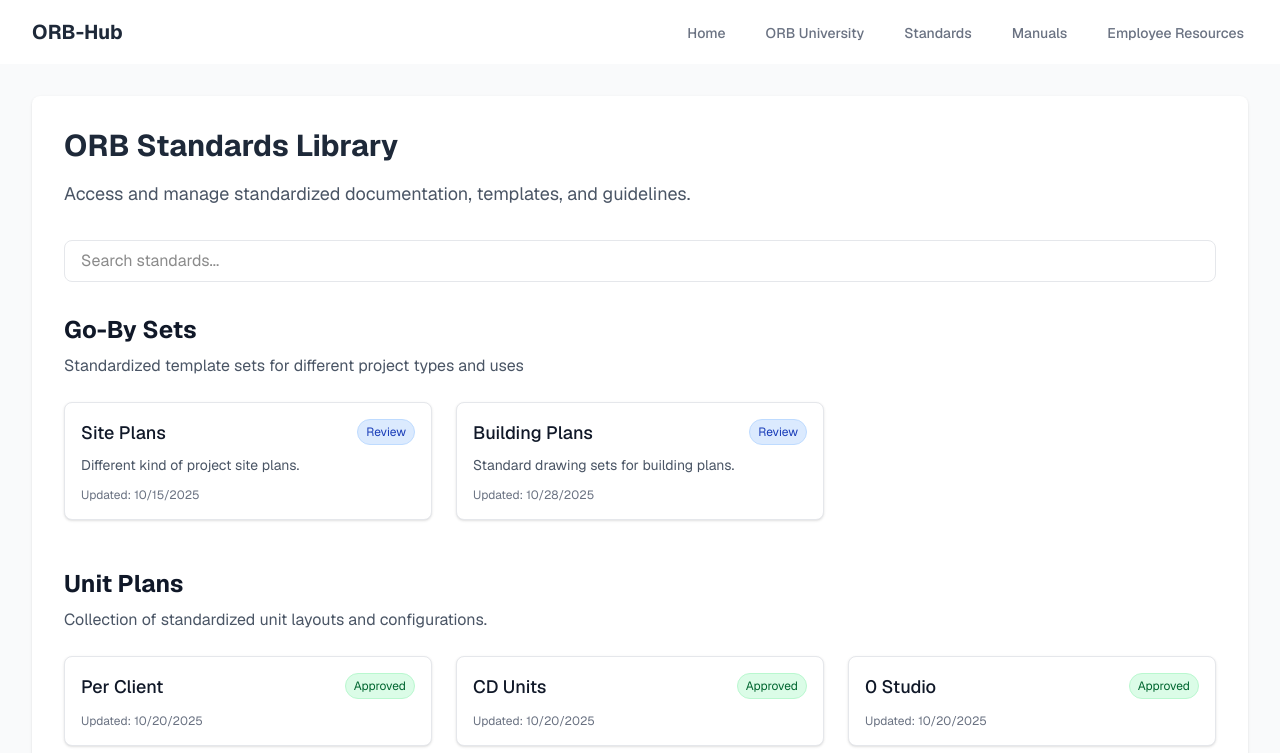
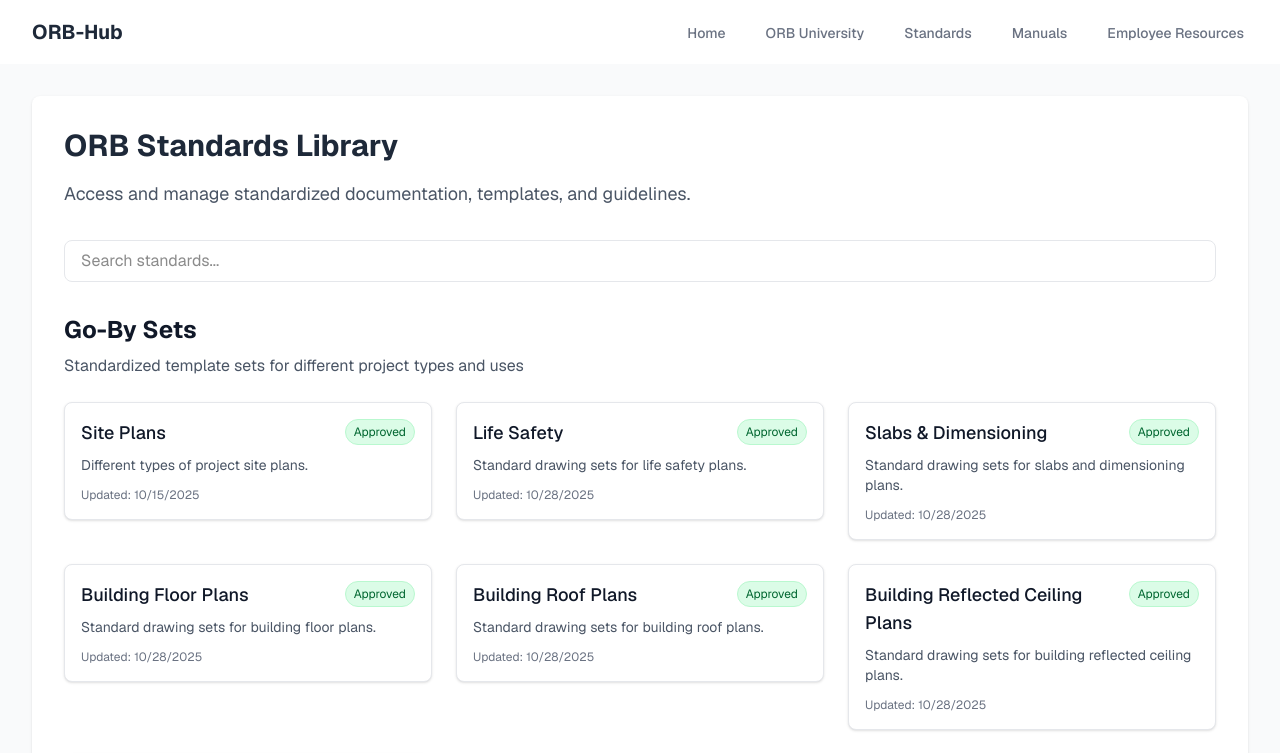
Before and after one commit to orbarch/orb-hub2, a Next.js app: page /standards in a window 1280 px wide. Shown: the top 753 px of the page. Built offline with nearby package versions, Linux system fonts and the light colour scheme.

Commit message:
added go by sets

```diff
--- a/src/data/manuals.ts
+++ b/src/data/manuals.ts
@@ -79,7 +79,7 @@ export const manualSections: StandardSection[] = [
         title: "Browser Organization",
         description: "Management of views and sheets inside Revit.",
         link: "https://drive.google.com/file/d/19Q6OuTxgtsAJs6FvPoQcbiScSuT7iC_X/view?usp=sharing",
-        status: "outdated",
+        status: "approved",
         lastUpdated: "2025-10-28",
       },
     ],
@@ -132,8 +132,8 @@ export const manualSections: StandardSection[] = [
       {
         title: "Rated Assemblies",
         description: "Lists of wall rated assemblies.",
-        link: "https://drive.google.com/file/d/19JwLYRDBJkOhjcIioU-d03HtHoYdHzkO/view?usp=sharing",
-        status: "outdated",
+        link: "https://drive.google.com/file/d/1PibOm0JvmLfSso56CpzWQ62e1G1So-bg/view?usp=sharing",
+        status: "approved",
         lastUpdated: "2025-10-25",
       },
     ],
@@ -220,8 +220,15 @@ export const manualSections: StandardSection[] = [
       {
         title: "Project Checklist by Phase",
         description: "Items checklist.",
-        link: "https://docs.google.com/spreadsheets/d/1UHV-o1FEWK75rgp7CCotMLTXmA7BYHzW/edit?usp=sharing&ouid=115917362032696382498&rtpof=true&sd=true",
-        status: "outdated",
+        link: "https://docs.google.com/spreadsheets/d/13xDYrsUF0mSDuyQKhapT1z2ZbMoDEqLb/edit?usp=sharing&ouid=115917362032696382498&rtpof=true&sd=true",
+        status: "approved",
+        lastUpdated: "2025-10-25",
+      },
+      {
+        title: "Keynote Checklist",
+        description: "Keynote items checklist.",
+        link: "https://docs.google.com/spreadsheets/d/1OJ1hGb70VzX1VBNlQCJOFZFCV9wazFSt/edit?usp=sharing&ouid=115917362032696382498&rtpof=true&sd=true",
+        status: "approved",
         lastUpdated: "2025-10-25",
       },
       {
@@ -252,6 +259,13 @@ export const manualSections: StandardSection[] = [
         status: "approved",
         lastUpdated: "2025-10-25",
       },
+      {
+        title: "Uploading Files to ShareFile",
+        description: "ShareFile file-sharing instructions.",
+        link: "https://drive.google.com/file/d/1bn8ffZoeDGR9BrUBLaCz21SXZSG4Ul_-/view?usp=sharing",
+        status: "approved",
+        lastUpdated: "2025-04-28",
+      },
     ],
   },
   {
@@ -261,7 +275,7 @@ export const manualSections: StandardSection[] = [
       {
         title: "Model Health Checklist",
         description: "Model health checkup.",
-        link: "https://docs.google.com/spreadsheets/d/1urNfVaKqdvpgMzoUFooapLQDsZRmY_GL/edit?usp=sharing&ouid=115917362032696382498&rtpof=true&sd=true",
+        link: "https://docs.google.com/spreadsheets/d/1dWoaeUpxGFoPzKpByJgjMietu6ETd3IR/edit?usp=sharing&ouid=115917362032696382498&rtpof=true&sd=true",
         status: "outdated",
         lastUpdated: "2025-10-25",
       },
--- a/src/data/standards.ts
+++ b/src/data/standards.ts
@@ -8,16 +8,52 @@ export const standardSections: StandardSection[] = [
     items: [
       {
         title: "Site Plans",
-        description: "Different kind of project site plans.",
-        link: "https://www.youtube.com/watch?v=crPl0ITIkS0",
-        status: "review",
+        description: "Different types of project site plans.",
+        link: "https://drive.google.com/file/d/1RfsrGzd0yLJ1ELGU2hlFr3RvgKYpTIPE/view?usp=sharing",
+        status: "approved",
         lastUpdated: "2025-10-15",
       },
       {
-        title: "Building Plans",
-        description: "Standard drawing sets for building plans.",
-        link: "https://www.youtube.com/watch?v=crPl0ITIkS0",
-        status: "review",
+        title: "Life Safety",
+        description: "Standard drawing sets for life safety plans.",
+        link: "https://drive.google.com/file/d/1vYN4-Nl9HWsWbS_sSc5I8qNX35o06Iv4/view?usp=sharing",
+        status: "approved",
+        lastUpdated: "2025-10-28",
+      },
+      {
+        title: "Slabs & Dimensioning",
+        description: "Standard drawing sets for slabs and dimensioning plans.",
+        link: "https://drive.google.com/file/d/1AIWzZX3t6RuJB_7QoV2nLXp-u7VigTNE/view?usp=sharing",
+        status: "approved",
+        lastUpdated: "2025-10-28",
+      },
+      {
+        title: "Building Floor Plans",
+        description: "Standard drawing sets for building floor plans.",
+        link: "https://drive.google.com/file/d/1q1pysXUJBpJJ2nY6KAPSHnoW00mSS-mN/view?usp=sharing",
+        status: "approved",
+        lastUpdated: "2025-10-28",
+      },
+      {
+        title: "Building Roof Plans",
+        description: "Standard drawing sets for building roof plans.",
+        link: "https://drive.google.com/file/d/1bGB_U_VPbUNIvLR20Zx4T-iM3kpdE_8S/view?usp=sharing",
+        status: "approved",
+        lastUpdated: "2025-10-28",
+      },
+      {
+        title: "Building Reflected Ceiling Plans",
+        description:
+          "Standard drawing sets for building reflected ceiling plans.",
+        link: "https://drive.google.com/file/d/1bI2EZPLl0vqCdaxxtWjh6XjgrEWulYxF/view?usp=sharing",
+        status: "approved",
+        lastUpdated: "2025-10-28",
+      },
+      {
+        title: "Detail Library",
+        description: "Standard details library.",
+        link: "https://drive.google.com/file/d/1ayLf4q1z-MthDQNWdZqhB1a_aA1Qzcbm/view?usp=sharing",
+        status: "approved",
         lastUpdated: "2025-10-28",
       },
     ],
```
